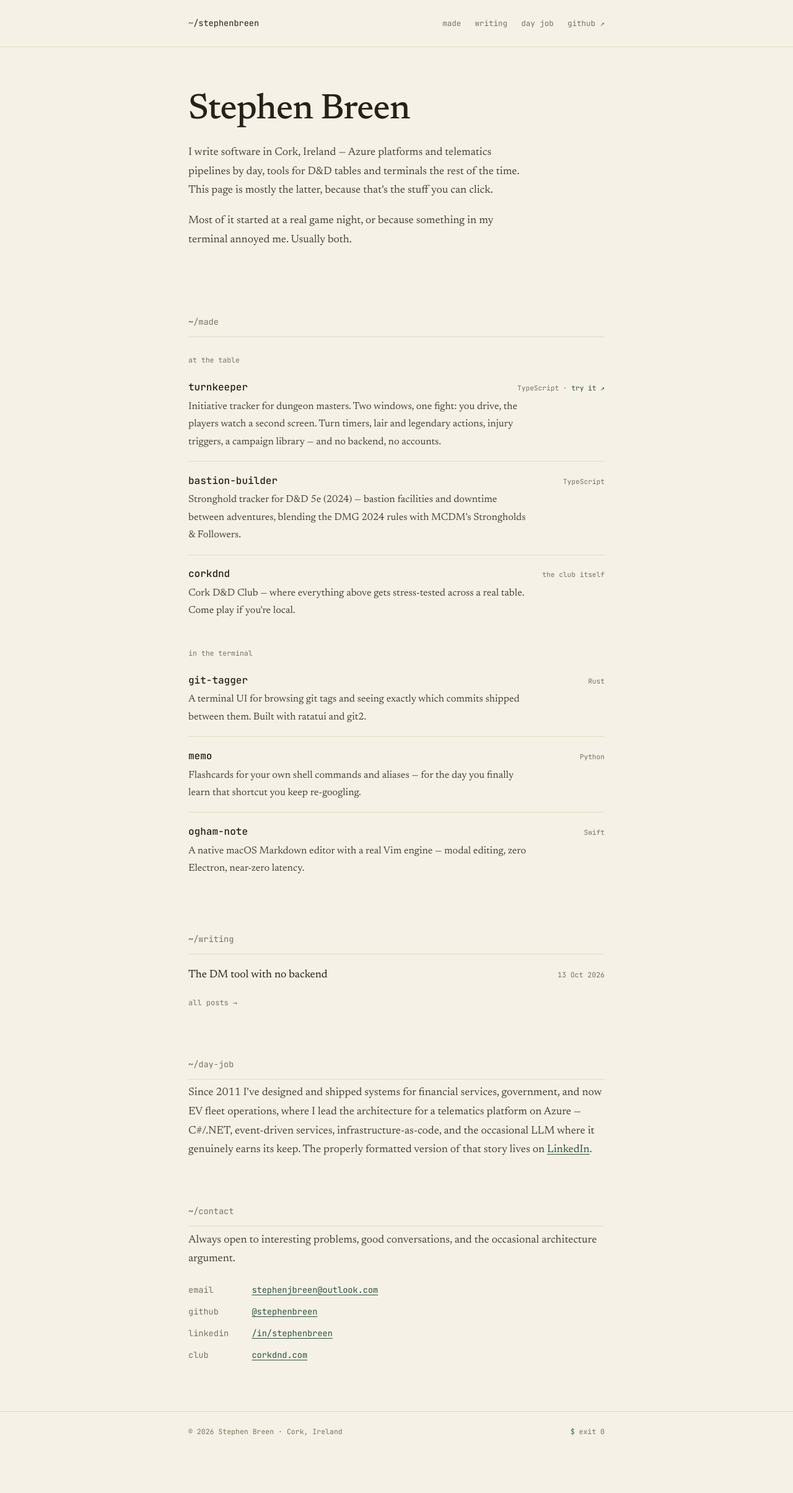
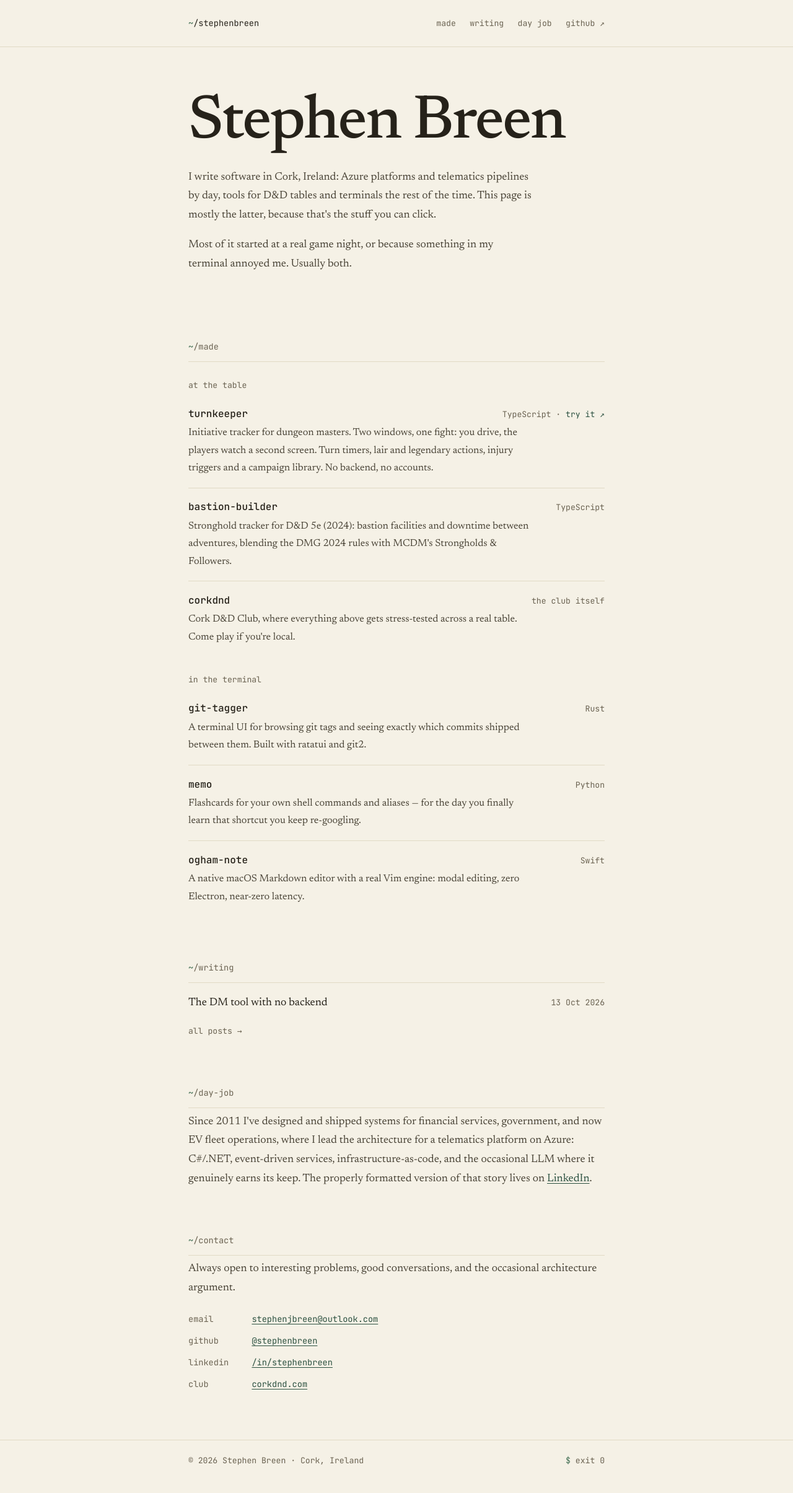
Before and after one commit to stephenbreen/stephenbreen.github.io, a Jekyll site: the page built from index.html, in a window 1280 px wide. Shown: the whole page at 62% size. Built offline with Jekyll 4.4.1, drawn with Linux system fonts in a browser that asks for light colours; before the commit the page ends 2360 px from its top, so only the background shows below that.

Commit message:
Raise label contrast and size, enlarge the homepage name
- --muted darkened to #6B6352 (5.3:1 on paper, was 4.2:1)
- mono labels, dates and footer raised from 11-12px to 13px
- hero name scales up to 100px on desktop
- most em dashes in the homepage copy replaced with colons and full stops

```diff
--- a/assets/style.css
+++ b/assets/style.css
@@ -8,7 +8,7 @@
   --paper-dim: #ECE7D8;
   --ink: #26221A;
   --ink-soft: #4A4437;
-  --muted: #7A7260;
+  --muted: #6B6352;
   --line: #E1DAC5;
   --accent: #3D6B4F;
   --accent-ink: #2C5140;
@@ -47,16 +47,16 @@
 .wordmark { font-family: var(--mono); font-size: 0.85rem; color: var(--ink); text-decoration: none; }
 .wordmark span { color: var(--accent); }
 nav.site { display: flex; gap: 1.4rem; flex-wrap: wrap; }
-nav.site a { font-family: var(--mono); font-size: 0.78rem; color: var(--muted); text-decoration: none; }
+nav.site a { font-family: var(--mono); font-size: 0.82rem; color: var(--muted); text-decoration: none; }
 nav.site a:hover { color: var(--accent-ink); }
 
 /* ── hero ── */
 .hero { padding: 4.5rem 0 1rem; }
 .hero h1 {
-  font-size: clamp(2.7rem, 7vw, 3.6rem);
+  font-size: clamp(2.9rem, 8.5vw, 6.25rem);
   font-weight: 500;
-  line-height: 1.05;
-  letter-spacing: -0.015em;
+  line-height: 1;
+  letter-spacing: -0.025em;
   margin-bottom: 1.4rem;
 }
 .hero p { max-width: 56ch; color: var(--ink-soft); margin-bottom: 1.1rem; }
@@ -77,7 +77,7 @@
 
 h3.group {
   font-family: var(--mono);
-  font-size: 0.72rem;
+  font-size: 0.82rem;
   font-weight: 400;
   color: var(--muted);
   margin: 1.7rem 0 0.2rem;
@@ -96,7 +96,7 @@
   color: var(--ink); text-decoration: none;
 }
 .proj-name:hover { color: var(--accent-ink); }
-.proj-meta { font-family: var(--mono); font-size: 0.7rem; color: var(--muted); white-space: nowrap; }
+.proj-meta { font-family: var(--mono); font-size: 0.82rem; color: var(--muted); white-space: nowrap; }
 .proj-meta a { color: var(--accent-ink); text-decoration: none; }
 .proj-meta a:hover { text-decoration: underline; }
 .proj-desc { color: var(--ink-soft); font-size: 1.02rem; margin-top: 0.15rem; max-width: 60ch; }
@@ -111,8 +111,8 @@
 ul.posts li:last-child { border-bottom: none; }
 ul.posts a { color: var(--ink); text-decoration: none; }
 ul.posts a:hover { color: var(--accent-ink); text-decoration: underline; }
-ul.posts time, ul.posts .date { font-family: var(--mono); font-size: 0.72rem; color: var(--muted); white-space: nowrap; }
-.more { font-family: var(--mono); font-size: 0.75rem; color: var(--muted); display: inline-block; margin-top: 0.5rem; }
+ul.posts time, ul.posts .date { font-family: var(--mono); font-size: 0.82rem; color: var(--muted); white-space: nowrap; }
+.more { font-family: var(--mono); font-size: 0.82rem; color: var(--muted); display: inline-block; margin-top: 0.5rem; }
 .more a { color: inherit; text-decoration: none; }
 .more a:hover { color: var(--accent-ink); text-decoration: underline; }
 
@@ -131,7 +131,7 @@
   font-size: clamp(2rem, 5vw, 2.7rem);
   font-weight: 500; line-height: 1.12; margin-bottom: 0.8rem;
 }
-article.post time { font-family: var(--mono); font-size: 0.75rem; color: var(--muted); }
+article.post time { font-family: var(--mono); font-size: 0.82rem; color: var(--muted); }
 article.post .content { padding-bottom: 4rem; }
 .content h2 { font-size: 1.5rem; font-weight: 600; line-height: 1.25; margin: 2.4rem 0 0.8rem; }
 .content h3 { font-size: 1.15rem; font-weight: 600; margin: 2rem 0 0.6rem; }
@@ -157,7 +157,7 @@
 /* ── footer ── */
 footer.site { border-top: 1px solid var(--line); margin-top: 4.5rem; padding: 1.4rem 0 2.5rem; }
 footer.site .wrap { display: flex; justify-content: space-between; gap: 1rem; flex-wrap: wrap; }
-footer.site span { font-family: var(--mono); font-size: 0.72rem; color: var(--muted); }
+footer.site span { font-family: var(--mono); font-size: 0.82rem; color: var(--muted); }
 footer.site b { color: var(--accent); font-weight: 400; }
 
 @media (max-width: 560px) {
--- a/index.html
+++ b/index.html
@@ -7,7 +7,7 @@
   <div class="hero">
     <h1>Stephen Breen</h1>
     <p>
-      I write software in Cork, Ireland — Azure platforms and telematics
+      I write software in Cork, Ireland: Azure platforms and telematics
       pipelines by day, tools for D&amp;D tables and terminals the rest of
       the time. This page is mostly the latter, because that's the stuff
       you can click.
@@ -31,7 +31,7 @@
         <p class="proj-desc">
           Initiative tracker for dungeon masters. Two windows, one fight: you
           drive, the players watch a second screen. Turn timers, lair and
-          legendary actions, injury triggers, a campaign library — and no
+          legendary actions, injury triggers and a campaign library. No
           backend, no accounts.
         </p>
       </li>
@@ -41,7 +41,7 @@
           <span class="proj-meta">TypeScript</span>
         </div>
         <p class="proj-desc">
-          Stronghold tracker for D&amp;D 5e (2024) — bastion facilities and
+          Stronghold tracker for D&amp;D 5e (2024): bastion facilities and
           downtime between adventures, blending the DMG 2024 rules with MCDM's
           Strongholds &amp; Followers.
         </p>
@@ -52,7 +52,7 @@
           <span class="proj-meta">the club itself</span>
         </div>
         <p class="proj-desc">
-          Cork D&amp;D Club — where everything above gets stress-tested across
+          Cork D&amp;D Club, where everything above gets stress-tested across
           a real table. Come play if you're local.
         </p>
       </li>
@@ -86,7 +86,7 @@
           <span class="proj-meta">Swift</span>
         </div>
         <p class="proj-desc">
-          A native macOS Markdown editor with a real Vim engine — modal
+          A native macOS Markdown editor with a real Vim engine: modal
           editing, zero Electron, near-zero latency.
         </p>
       </li>
@@ -114,7 +114,7 @@
       <p>
         Since 2011 I've designed and shipped systems for financial services,
         government, and now EV fleet operations, where I lead the architecture
-        for a telematics platform on Azure — C#/.NET, event-driven services,
+        for a telematics platform on Azure: C#/.NET, event-driven services,
         infrastructure-as-code, and the occasional LLM where it genuinely earns
         its keep. The properly formatted version of that story lives on
         <a href="https://www.linkedin.com/in/stephenbreen">LinkedIn</a>.
```
